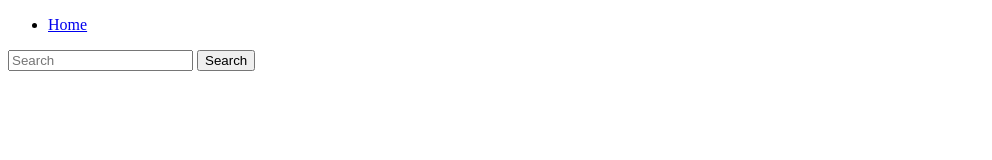
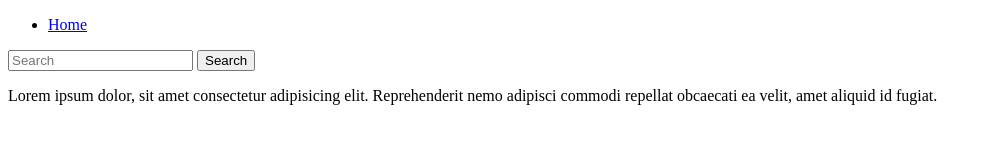
Before and after one commit to HuyLuongGia/Bs5008, a plain HTML site: page index.html in a window 1280 px wide. Shown: the whole page, without its empty margins (0-992 px from the left). Drawn offline with Linux system fonts and the light colour scheme.

Commit message:
Dev1 them section service

```diff
--- a/index.html
+++ b/index.html
@@ -22,6 +22,9 @@
         <section class="carousel"></section>
         <section class="contactUs"></section>
         <section class="AboutUs"></section>
+        <section class="service">
+            <p>Lorem ipsum dolor, sit amet consectetur adipisicing elit. Reprehenderit nemo adipisci commodi repellat obcaecati ea velit, amet aliquid id fugiat.</p>
+        </section>
         <footer></footer>
 
         <script src="./js/main.js"></script>
```
